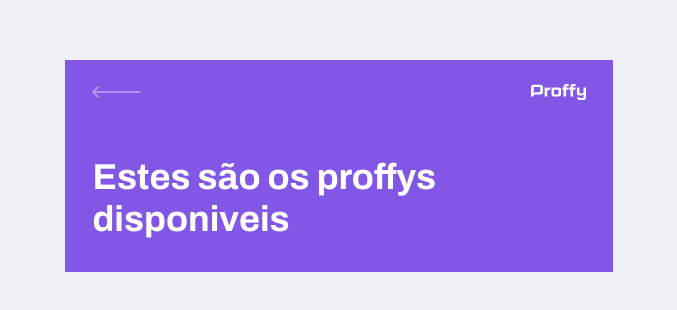
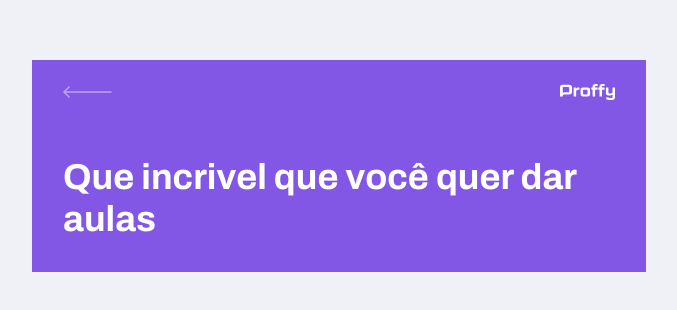
Before and after one commit to vandodev/nlw-Trilha-omnistack-Proffy, a React (Create React App) app in the folder web/: page /give-classes in a window 1280 px wide. Shown: the part 234-544 px from the top of the page, without its empty margins (301-978 px from the left). Built offline with nearby package versions, Linux system fonts and the light colour scheme.

Commit message:
Trabalhando com props

```diff
--- a/web/src/components/PageHeader/index.tsx
+++ b/web/src/components/PageHeader/index.tsx
@@ -5,7 +5,11 @@ import { Link } from 'react-router-dom';
 import logoIcon from'../../assets/images/logo.svg';
 import backIcon from '../../assets/images/icons/back.svg';
 
-function PageHeader(){
+interface PageHeaderProps {
+    title: string;
+}
+
+const PageHeader: React.FC<PageHeaderProps> = (props) =>{
     return(
         <header className="page-header">
             <div className="top-bar-container">
@@ -19,7 +23,7 @@ function PageHeader(){
 
             <div className="header-content">
                 <strong>
-                    Estes são os proffys disponiveis
+                    {props.title}
                 </strong>
             </div>
 
--- a/web/src/pages/TeacherForm/index.tsx
+++ b/web/src/pages/TeacherForm/index.tsx
@@ -5,7 +5,7 @@ import PageHeader from '../../components/PageHeader';
 function TeacherForm(){
     return(
         <div id="page-teacher-form" className="container">
-            <PageHeader />
+            <PageHeader title="Que incrivel que você quer dar aulas"/>
         </div>
     )
 }
--- a/web/src/pages/TeacherList/index.tsx
+++ b/web/src/pages/TeacherList/index.tsx
@@ -7,7 +7,7 @@ import './style.css';
 function TeacherList(){
     return(
         <div id="page-teacher-list" className="container">
-            <PageHeader />
+            <PageHeader title="Estes são os proffys disponíveis"/>
         </div>
     );
 }
```
